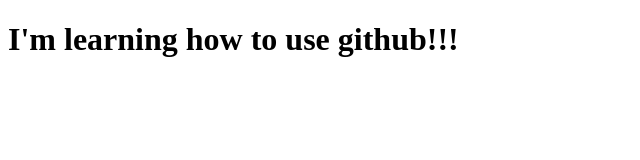
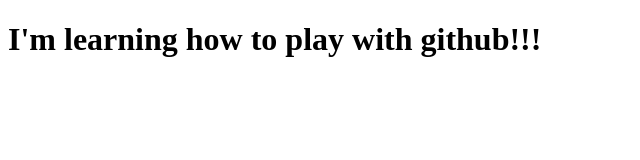
Before and after one commit to dcheng34551/test, a plain HTML site: page app.html in a window 1280 px wide. Shown: the whole page, without its empty margins (0-640 px from the left). Drawn offline with Linux system fonts and the light colour scheme.

Commit message:
Forth Commit

```diff
--- a/app.html
+++ b/app.html
@@ -3,9 +3,9 @@
 <head>
     <meta charset="UTF-8">
     <meta name="viewport" content="width=device-width, initial-scale=1.0">
-    <title>Learning GitHub</title>
+    <title>Learning how to play with GitHub</title>
 </head>
 <body>
-    <h1>I'm learning how to use github!!!</h1>
+    <h1>I'm learning how to play with github!!!</h1>
 </body>
 </html>
```
Also changed, not shown: index.html (+1 -1 lines).
